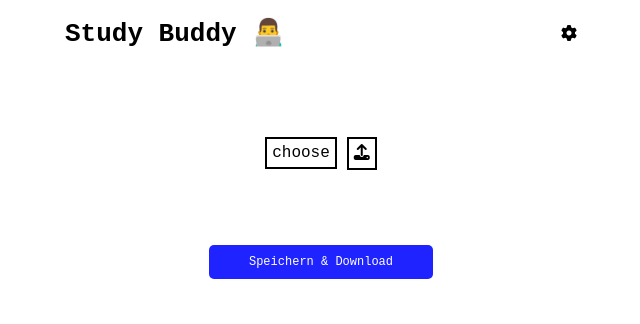
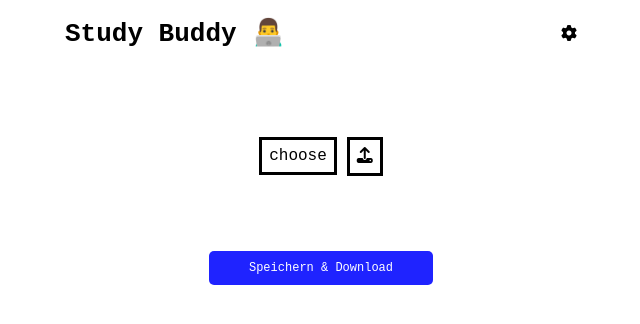
Before and after one commit to jefrwld/study-buddy-frontend, an Angular app: page / in a window 1280 px wide. Shown: the top 324 px of the page, without its empty margins (319-959 px from the left). Built offline with nearby package versions, Linux system fonts and the light colour scheme.

Commit message:
add dynamic number of question generation

```diff
--- a/src/app/app.component.html
+++ b/src/app/app.component.html
@@ -20,6 +20,13 @@
                 <label for="">Markdowneditor</label>
                 <input (click)="showMarkdownEditor()" type="checkbox" name="" id="">
             </div>
+            <div class="slide">
+                <div class="slide-text">
+                    <span class="slide-text-element">generate </span>
+                    <span> {{slideValue}} questions</span>
+                </div>
+                <input type="range" min="0" max="15" name="" id="" [(ngModel)]="slideValue">
+            </div>
         </div>
     </div>
     <form class="upload-form" (submit)="onSubmit($event)">
@@ -35,10 +42,10 @@
             <div class="spinner"></div>
           </div>
         </div>
-        <div *ngIf="this.displayMessage"  class="response-message-container">
+        <!-- <div *ngIf="this.displayMessage"  class="response-message-container">
             <p *ngIf="this.uploadStatus == true" class="response-message-success">{{this.responseMessage}}</p>
             <p *ngIf="this.uploadStatus == false" class="response-message-failure">{{this.responseMessage}}</p>
-        </div>
+        </div> -->
     </form>
     <app-quiz-box *ngIf="showQuizQuestions" [questions]="quizzQuestions">
     </app-quiz-box>
--- a/src/app/app.component.ts
+++ b/src/app/app.component.ts
@@ -25,6 +25,7 @@ export class AppComponent {
   markdownContent: string = '';
   editableMarkdown: string = '';
   quizzFinished: boolean = false;
+  slideValue: number = 3;
 
   constructor(private readonly notedApiService: NotedApiService) {}
 
@@ -66,7 +67,7 @@ export class AppComponent {
   private startUpload(): void {
     this.showSpinner = true;
 
-    this.notedApiService.uploadFiles(this.selectedFiles).subscribe(
+    this.notedApiService.uploadFiles(this.selectedFiles, this.slideValue).subscribe(
       response => this.handleUploadSuccess(response),
       error => this.handleUploadError(error)
     );
--- a/src/app/noted-api.service.ts
+++ b/src/app/noted-api.service.ts
@@ -10,14 +10,18 @@ export class NotedApiService {
 
   constructor(private http: HttpClient) {}
 
-  uploadFiles(files: File[]): Observable<any> {
+  uploadFiles(files: File[], questionCount: number): Observable<any> {
     const formData = new FormData();
     files.forEach(file => formData.append('file[]', file, file.name));
+
+    formData.append('questionCount', questionCount.toString());
+
     return this.http.post(`${this.baseUrl}/upload`, formData).pipe(
       catchError(error => {
         console.log("Upload fehlgeschlagen..", error);
         return throwError(() => new Error('Fehler beim Hochladen der Datei'));
       })
-    )
+    );
   }
+
 }
--- a/src/styles.css
+++ b/src/styles.css
@@ -33,9 +33,9 @@
 .upload-input-label {
     display: inline-block;
     font-size: 16px;
-    padding: 5px;
+    padding: 7px;
     border: none;
-    border: 2px solid black;
+    border: 3px solid black;
     font-family: monospace;
     width: fit-content;
     cursor:pointer;
@@ -43,9 +43,9 @@
 
   .upload-form-button {
     font-size: 16px;
-    padding: 5px;
+    padding: 7px;
     border: none;
-    border: 2px solid black;
+    border: 3px solid black;
     font-family: monospace;
     text-align: center;
     background-color: white;
@@ -94,11 +94,12 @@
     height: 15px;
     animation: spin 1s linear infinite;
     margin-bottom: 11px;
+    margin-left: 5px;
   }
 
   .options {
-    border: 2px solid black;
-    width: 150px;
+    border: 3px solid black;
+    width: 180px;
     display: flex;
     flex-direction: column;
     justify-content: center;
@@ -136,6 +137,19 @@
     cursor: pointer;
   }
 
+  .slide-text {
+    display: flex;
+    margin-left: 2px;
+  }
+
+  .slide-text-element {
+    margin-right: 3px;
+  }
+
+  .slide {
+    margin-top: 20px;
+  }
+
   .download-button:hover {
     background-color: rgb(31, 72, 255);
   }
```
